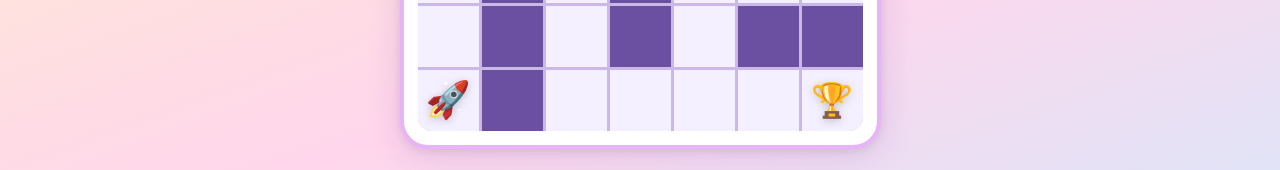
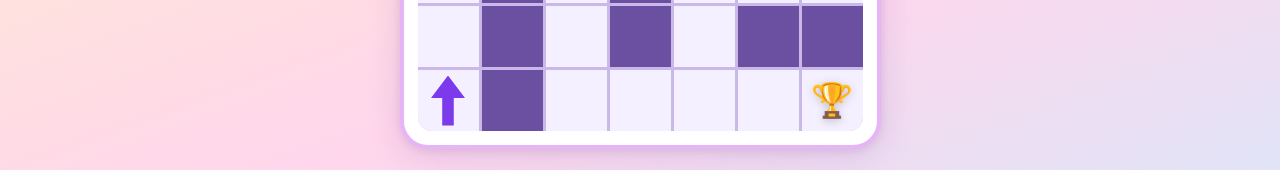
Before and after one commit to AlexLombry/LogicalTreasure, a plain HTML site: page index.html in a window 1280 px wide. Shown: the part 364-534 px from the top of the page. Drawn offline with nearby package versions, Linux system fonts and the light colour scheme.

Commit message:
fix: remplace l'emoji rocket par une flèche CSS directionnelle

```diff
--- a/index.html
+++ b/index.html
@@ -73,9 +73,16 @@
       display: flex;
       align-items: center;
       justify-content: center;
-      font-size: 36px;
       transition: left 0.22s ease, top 0.22s ease, transform 0.18s ease;
-      filter: drop-shadow(0 2px 4px rgba(0,0,0,0.2));
+    }
+    .robot::after {
+      content: '';
+      display: block;
+      width: 34px;
+      height: 50px;
+      background: #7c3aed;
+      clip-path: polygon(50% 0%, 100% 45%, 67% 45%, 67% 100%, 33% 100%, 33% 45%, 0% 45%);
+      filter: drop-shadow(0 3px 5px rgba(124,58,237,0.45));
     }
 
     .trophy {
@@ -213,7 +220,7 @@
     <div class="grid-card">
       <div class="grid" id="grid">
         <div class="trophy" id="trophy">🏆</div>
-        <div class="robot"  id="robot">🚀</div>
+        <div class="robot"  id="robot"></div>
       </div>
     </div>
 
```
